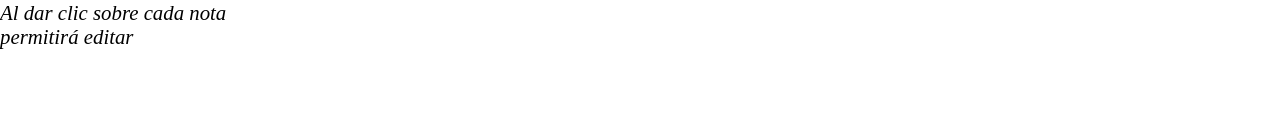
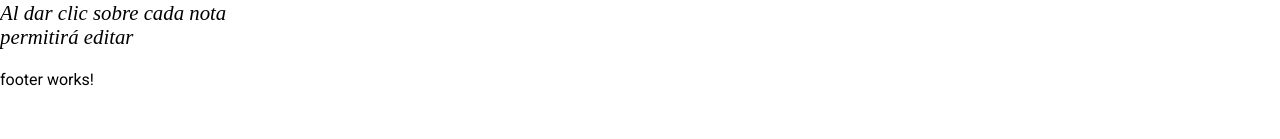
Before and after one commit to PatricioLabra/NotesAPP, an Angular app in the folder frontend/: page /list-notes in a window 1280 px wide. Shown: the part 161-300 px from the top of the page. Built offline with nearby package versions, Linux system fonts and the light colour scheme; no server answers.

Commit message:
Se genera el componente footer

```diff
--- a/frontend/src/app/app.module.ts
+++ b/frontend/src/app/app.module.ts
@@ -11,6 +11,7 @@
 import { UpdateNoteComponent } from './components/update-note/update-note.component';
 import { BrowserAnimationsModule } from '@angular/platform-browser/animations';
 import { AngularMaterialModule } from '@modules/angular-material/angular-material.module';
+import { FooterComponent } from './components/footer/footer.component';
 
 @NgModule({
   declarations: [
@@ -19,6 +20,7 @@
     CreateNoteComponent,
     ListNotesComponent,
     UpdateNoteComponent,
+    FooterComponent,
   ],
   imports: [
     BrowserModule,
--- /dev/null
+++ b/frontend/src/app/components/footer/footer.component.html
@@ -0,0 +1 @@
+<p>footer works!</p>
--- /dev/null
+++ b/frontend/src/app/components/footer/footer.component.ts
@@ -0,0 +1,15 @@
+import { Component, OnInit } from '@angular/core';
+
+@Component({
+  selector: 'app-footer',
+  templateUrl: './footer.component.html',
+  styleUrls: ['./footer.component.scss']
+})
+export class FooterComponent implements OnInit {
+
+  constructor() { }
+
+  ngOnInit() {
+  }
+
+}
--- a/frontend/src/app/components/list-notes/list-notes.component.html
+++ b/frontend/src/app/components/list-notes/list-notes.component.html
@@ -61,3 +61,5 @@
 </div>
 
 <p id="messageClic">Al dar clic sobre cada nota permitirá editar </p>
+
+<app-footer></app-footer>
```
Also changed, not shown: frontend/src/app/components/footer/footer.component.scss (added).
